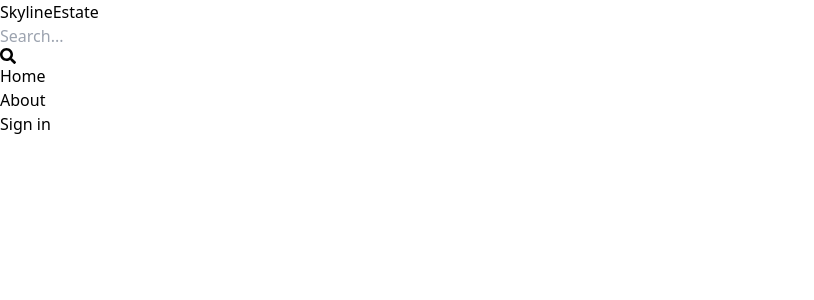
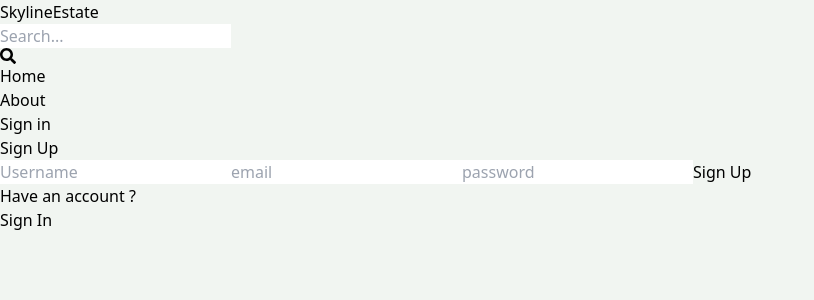
Before and after one commit to vandan08/RealEstate_Project, a React (Vite) app in the folder client/: page /sign-up in a window 1280 px wide. Shown: the top 300 px of the page, without its empty margins (0-814 px from the left). Built offline with nearby package versions, Linux system fonts and the light colour scheme.

Commit message:
Create Signup Functionality

```diff
--- a/client/src/index.css
+++ b/client/src/index.css
@@ -1,3 +1,7 @@
 @tailwind base;
 @tailwind components;
 @tailwind utilities;
+
+body{
+    background-color: rgb(241, 245, 241);
+}
--- a/client/src/pages/SignUp.jsx
+++ b/client/src/pages/SignUp.jsx
@@ -1,9 +1,65 @@
-import React from 'react'
+// import React from 'react'
+import { useState } from 'react';
+import { Link,useNavigate} from 'react-router-dom'
 
 export default function SignUp() {
+  const [formData,setformData] = useState({})
+  const [error,setError] = useState(null);
+  const [loading,setLoading] = useState(false);
+  const navigate=useNavigate();
+  const handleChange  = (e) => {  //handleChange function use to track our each and every action which we enter in input
+    setformData({
+      ...formData,
+      [e.target.id] : e.target.value,
+    });
+  };
+  const handleSubmit = async (e) =>{ //handleSubmit is a callback function that passes the data to database  when form is submitted
+    e.preventDefault();
+    try {
+      setLoading(true);
+      const res = await fetch('/api/auth/signup',{
+        method: "POST",
+        headers:{
+          "Content-Type" : "application/json"
+        },
+        body: JSON.stringify(formData),
+      });
+      const data = await res.json();
+      if (data.success === false ) {
+        setLoading(false);
+        setError(data.message);
+        return;
+      }
+      setLoading(false);
+      setError(null);
+      navigate('/sign-in')
+    } catch (error) {
+      setLoading(false);
+      setError(error.message);
+    }
+  };
   return (
-    <div>
-
+    <div className="p-3 max-w-lg mx-auto">
+      <h1 className="text-3xl text-center font-semibold my-7">Sign Up</h1>
+      <form onSubmit={handleSubmit} className = 'flex flex-col gap-4'>
+        <input type="text" placeholder="Username" className = 'border p-3 rounded-lg' id="username" onChange={handleChange}/>
+        <input type="email" placeholder="email" className = 'border p-3 rounded-lg' id="email" onChange={handleChange}/>
+        <input type="password" placeholder="password" className = 'border p-3 rounded-lg' id="password" onChange={handleChange}/>
+        <button disabled={loading} className="bg-slate-700 text-white p-3 rounded-lg uppercase hover:opacity-95 disabled:opacity-80">
+          {loading ? 'Loading..':"Sign Up "}
+        </button>
+      </form>
+      <div className="flex gap-2 mt-5 ">
+        <p className="">Have an account ?</p>
+        <Link to={"/sign-in"}>
+          <span className="text-blue-700">Sign In</span>
+        </Link>
+      </div>
+      { error && (
+        <div className='bg-red-600 rounded-md p-3 shadow-sm border w-full'>
+          <strong className='font-bold'>Error!</strong> {error}
+        </div>
+      )}
     </div>
   )
 }
--- a/client/vite.config.js
+++ b/client/vite.config.js
@@ -3,5 +3,13 @@
 
 // https://vitejs.dev/config/
 export default defineConfig({
+  server:{
+    proxy:{
+      '/api':{
+        target:'http://localhost:3000',
+        secure:false
+      },
+    },
+  },
   plugins: [react()],
 })
```
